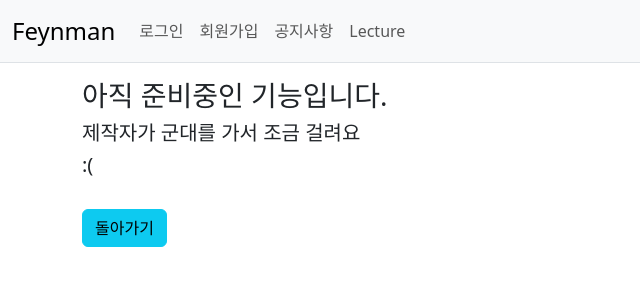
After one commit to pizza119/site_handmade, a Flask app: page /notice/ in a window 1280 px wide. The commit adds this page. Shown: the top 300 px of the page, without its empty margins (0-640 px from the left). Run offline with Flask 3, Linux system fonts and the light colour scheme; some libraries are stand-ins or nearby versions.

Commit message:
공지사항 기능 틀

```diff
--- a/main/__init__.py
+++ b/main/__init__.py
@@ -41,11 +41,12 @@ def create_app():
     app.jinja_env.filters["check"] = check
 
     #블루프린트
-    from .views import dates, day, main_views, auth
+    from .views import dates, day, main_views, auth, notice
     app.register_blueprint(dates.bp)
     app.register_blueprint(day.bp)
     app.register_blueprint(auth.bp)
     app.register_blueprint(main_views.bp)
+    app.register_blueprint(notice.bp)
 
     return app
 
--- a/main/templates/main.html
+++ b/main/templates/main.html
@@ -6,7 +6,7 @@
     <head>
         <meta charset="UTF-8">
         <meta name="viewport" content="width=device-width, initial-scale=1.0">
-        <title>시험삼아 해보는 테스트</title>
+        <title>feynman_ssu site</title>
 
         <link rel="stylesheet" href="{{ url_for('static', filename='bootstrap.min.css') }}">
 
--- a/main/templates/navbar.html
+++ b/main/templates/navbar.html
@@ -20,7 +20,7 @@
                 </li>
                 {% endif %}
                 <li class="nav-item">
-                    <a class="nav-link" href="#">공지사항</a>
+                    <a class="nav-link" href="{{ url_for('notice.notice_main') }}">공지사항</a>
                 </li>
                 <li class="nav-item">
                     <a class="nav-link" href="https://www.feynmanlectures.caltech.edu/">Lecture</a>
--- /dev/null
+++ b/main/templates/notice/notice.html
@@ -0,0 +1,13 @@
+{% extends "main.html" %}
+
+{% block first_body %}
+
+<div class="container mt-3">
+    <h3>아직 준비중인 기능입니다. </h3>
+    <h5>제작자가 군대를 가서 조금 걸려요</h5>
+    <h5>:(</h5>
+    <br>
+    <a href="{{ url_for('main.index') }}"><button type="button" class="btn btn-info">돌아가기</button></a>
+</div>
+
+{% endblock first_body %}
--- /dev/null
+++ b/main/views/notice.py
@@ -0,0 +1,8 @@
+from flask import Blueprint, render_template
+
+bp = Blueprint('notice', __name__, url_prefix='/notice')
+
+@bp.route("/")
+def notice_main():
+
+    return render_template("/notice/notice.html")
```
